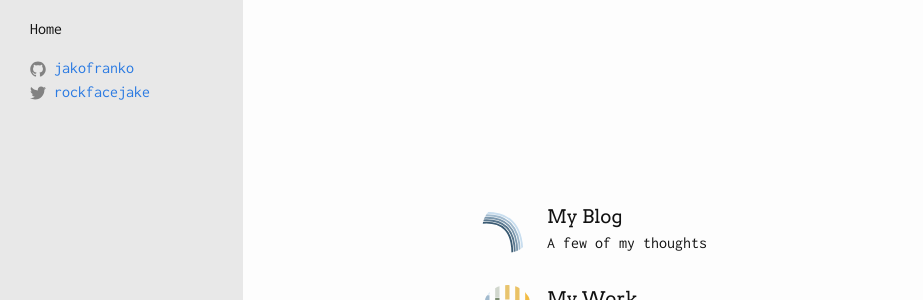
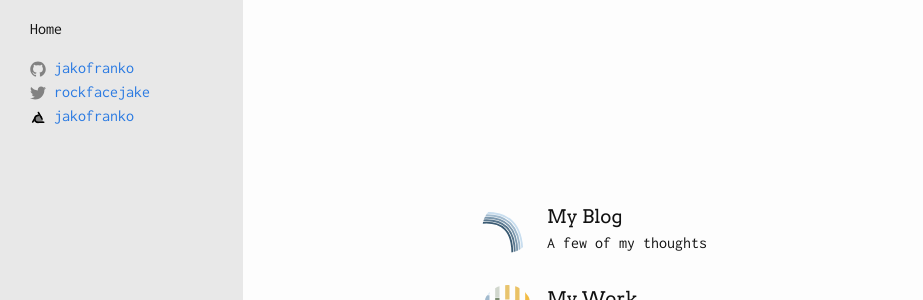
Before and after one commit to jakofranko/jakofranko.github.io, a Jekyll site: the page built from index.html, in a window 1280 px wide. Shown: the part 124-424 px from the top of the page, without its empty margins (0-923 px from the left). Built offline with Jekyll 4.4.1, drawn with Linux system fonts in a browser that asks for light colours.

Commit message:
Added rotonde to contact info

```diff
--- a/_data/contact_info.yaml
+++ b/_data/contact_info.yaml
@@ -5,3 +5,7 @@
 - name: twitter
   username: rockfacejake
   url: https://twitter.com/rockfacejake
+
+- name: rotonde
+  username: jakofranko
+  url: dat://5e85841ce365f9aa29d65742bc0347e712e5aab7354e729545feddcf1df2c8e8/
--- a/_includes/sidebar.html
+++ b/_includes/sidebar.html
@@ -20,7 +20,7 @@
             {% assign icon = "icon-" | append: info.name | append: ".svg" %}
             <li>
                 <span class="icon">{% include {{ icon }} %}</span>
-                <a href="{{ info.url }}">{{ info.username }}</a>
+                <a href="{{ info.url }}" alt="{{ info.name }}" title="{{ info.name }}">{{ info.username }}</a>
             </li>
         {% endfor %}
     </ul>
```
Also changed, not shown: _includes/icon-rotonde.svg (added).
